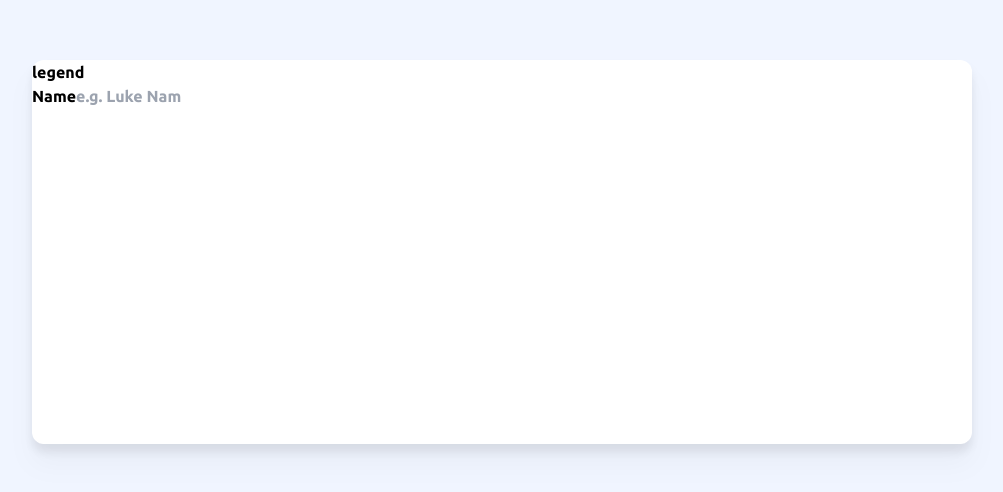
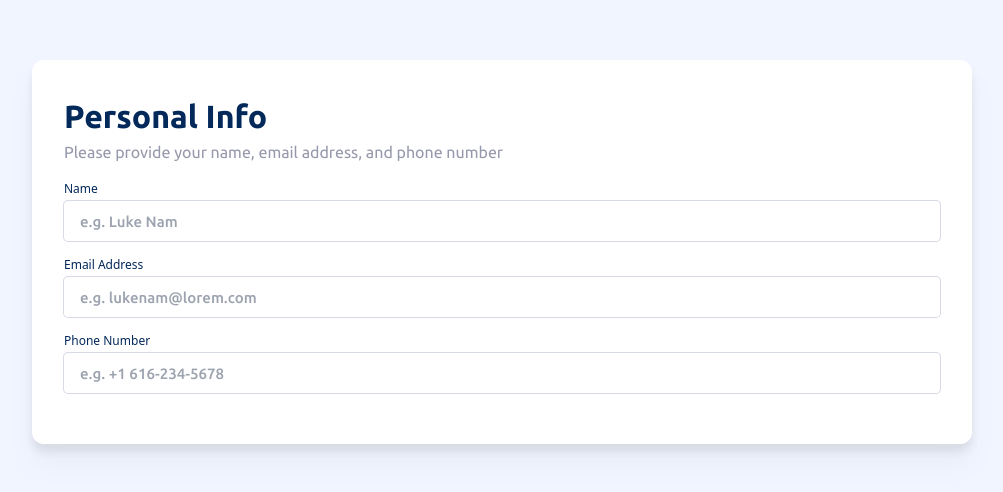
Before and after one commit to tnamdevnote/a11y-challenges, a React (Vite) app: page / in a window 1280 px wide. Shown: the part 148-640 px from the top of the page, without its empty margins (138-1141 px from the left). Built offline with nearby package versions, Linux system fonts and the light colour scheme.

Commit message:
Personal info form

```diff
--- a/src/App.jsx
+++ b/src/App.jsx
@@ -67,7 +67,7 @@ function App() {
         ))}
       </div>
       <section className="rounded-xl max-w-[940px] w-full min-h-96 lg:mx-auto my-[99px] md:top-0 drop-shadow-xl mx-8 bg-white">
-        <form id="multi-step_form">
+        <form id="multi-step_form" className="p-8">
           <FormWrapper formId="multi-step_form">{currentStep}</FormWrapper>
         </form>
       </section>
--- a/src/components/forms/FormWrapper.tsx
+++ b/src/components/forms/FormWrapper.tsx
@@ -9,8 +9,15 @@ function FormWrapper({
 }) {
   return (
     <fieldset form={formId}>
-      <legend>legend</legend>
-      {children}
+      <legend>
+        <h2 className="text-heading text-marine-blue font-ubuntuBold">
+          Personal Info
+        </h2>
+        <p className="text-cool-gray font-ubuntuRegular text-lg">
+          Please provide your name, email address, and phone number
+        </p>
+      </legend>
+      <div className="flex flex-col gap-4 mt-4">{children}</div>
     </fieldset>
   );
 }
--- a/src/components/forms/YourInfoForm.tsx
+++ b/src/components/forms/YourInfoForm.tsx
@@ -3,13 +3,32 @@ import React from "react";
 function YourInfoForm() {
   return (
     <>
-      <label htmlFor="Name">Name</label>
-      <input
-        className="border-spacing-1 border-cool-gray"
-        type="text"
-        placeholder="e.g. Luke Nam"
-        maxLength={50}
-      />
+      <label className="text-xs flex flex-col gap-1 text-marine-blue">
+        Name
+        <input
+          className="ring-1 ring-light-gray rounded-sm h-10 font-ubuntuMedium text-[15px] focus-visible:ring-purplish-blue py-2 px-4"
+          type="text"
+          placeholder="e.g. Luke Nam"
+          maxLength={50}
+        />
+      </label>
+      <label className="text-xs flex flex-col gap-1 text-marine-blue">
+        Email Address
+        <input
+          className="ring-1 ring-light-gray rounded-sm h-10 font-ubuntuMedium text-[15px] focus-visible:ring-purplish-blue py-2 px-4"
+          type="email"
+          placeholder="e.g. lukenam@lorem.com"
+        />
+      </label>
+      <label className="text-xs flex flex-col gap-1 text-marine-blue">
+        Phone Number
+        <input
+          className="ring-1 ring-light-gray rounded-sm h-10 font-ubuntuMedium text-[15px] focus-visible:ring-purplish-blue py-2 px-4"
+          type="tel"
+          placeholder="e.g. +1 616-234-5678"
+          maxLength={50}
+        />
+      </label>
     </>
   );
 }
--- a/src/index.css
+++ b/src/index.css
@@ -3,16 +3,20 @@
 @tailwind utilities;
 
 @font-face {
-  font-family: 'Ubuntu';
-  src: url('./assets/fonts/Ubuntu-Regular.ttf');
-  src: url('./assets/fonts/Ubuntu-Medium.ttf');
-  src: url('./assets/fonts/Ubuntu-Bold.ttf');
+  font-family: "UbuntuBold";
+  src: url("./assets/fonts/Ubuntu-Bold.ttf");
+}
+@font-face {
+  font-family: "UbuntuMedium";
+  src: url("./assets/fonts/Ubuntu-Medium.ttf");
+}
+@font-face {
+  font-family: "UbuntuRegular";
+  src: url("./assets/fonts/Ubuntu-Regular.ttf");
 }
 
 :root {
-  font-family: 'Ubuntu', system-ui, Avenir, Helvetica, Arial, sans-serif;
-  line-height: 1.5;
-  font-weight: 400;
+  font-family: "Ubuntu", system-ui, Avenir, Helvetica, Arial, sans-serif;
 
   font-synthesis: none;
   text-rendering: optimizeLegibility;
--- a/tailwind.config.js
+++ b/tailwind.config.js
@@ -22,6 +22,20 @@ export default {
         alabaster: "hsl(231, 100%, 99%)",
         "white:": "hsl(0, 0%, 100%)",
       },
+      borderRadius: {
+        sm: "4px",
+      },
+      fontFamily: {
+        ubuntuBold: ["UbuntuBold", "sans-serif"],
+        ubuntuMedium: ["UbuntuMedium", "sans-serif"],
+        ubuntuRegular: ["UbuntuRegular", "sans-serif"],
+      },
+      fontSize: {
+        sm: ["12px", "auto"],
+        base: ["14px", "auto"],
+        lg: ["16px", "25px"],
+        heading: ["32px", "auto"],
+      },
     },
   },
   plugins: [],
```
